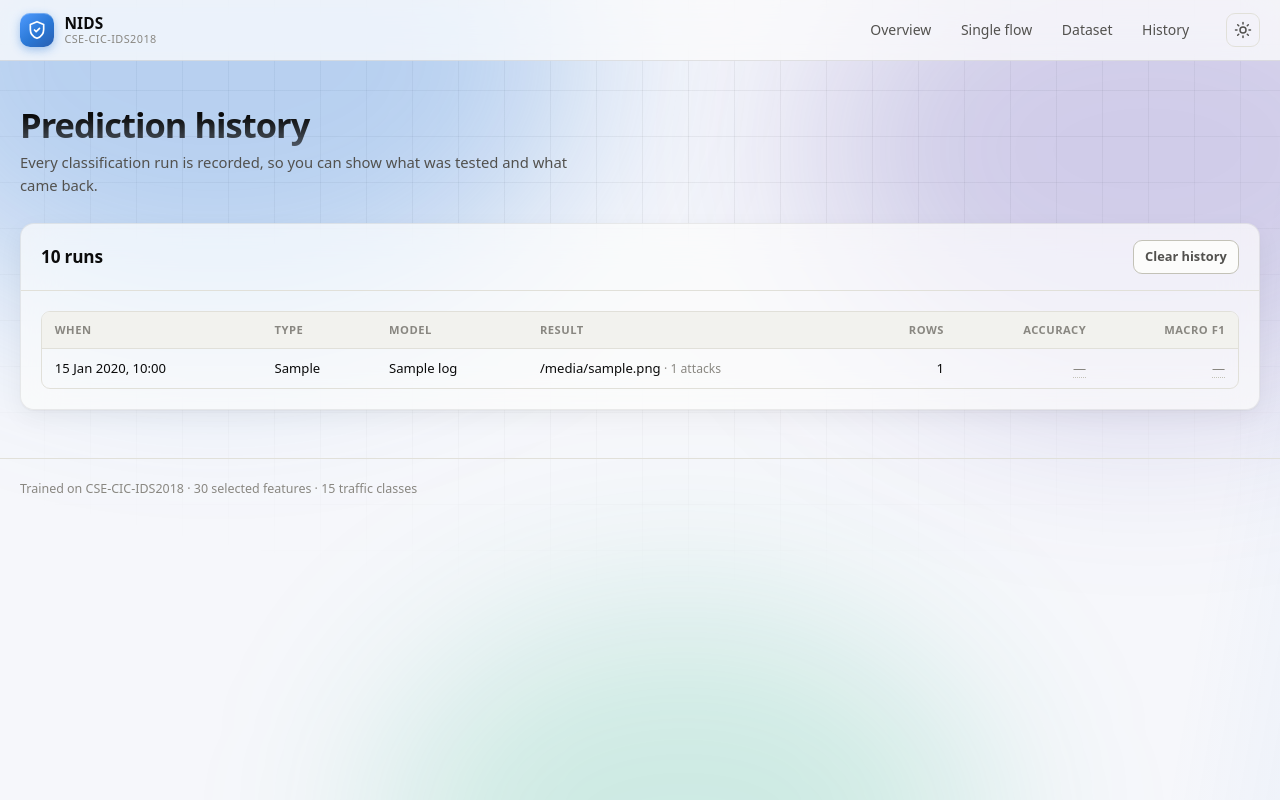
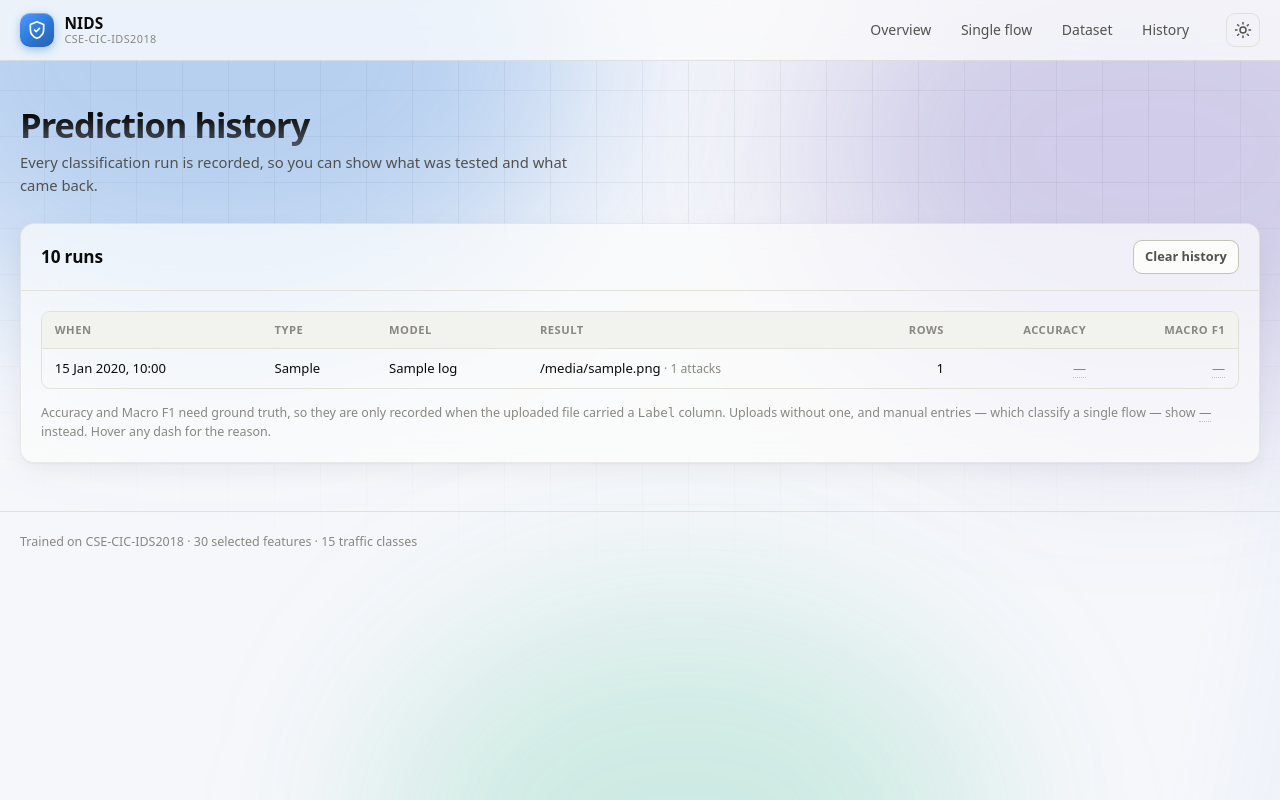
Before and after one commit to mohitbhatta2-ship-it/IDS, a Django app: template webapp_django/predictor/templates/predictor/history.html in a window 1280 px wide. Run offline with Django 5.2, Linux system fonts and the light colour scheme; the template is opened without the code that fills it: most values are stand-ins (such as "Sample title", 1, 10 or a date in 2020); data that the repository does not hold is empty.

Commit message:
Record the row count for manual entries, and say when scores are absent
The Rows column was blank for every manual entry because the manual view
never set row_count. A manual entry classifies exactly one flow, so 1 is
the honest value and the column now shows it. attack_count is recorded on
the same basis.

Accuracy and Macro F1 stay blank where there is no ground truth to compute
them from -- an upload with no Label column, or a single manual flow. They
cannot be filled without inventing them, which is the failure just removed
from the batch path in #17.

What was missing was the explanation, and it was only available on hover.
The history table now carries a visible footnote saying these two columns
need a Label column, so a dash reads as "not applicable here" rather than
"broken".

Co-Authored-By: Claude Opus 5 <noreply@anthropic.com>

```diff
--- a/webapp_django/predictor/templates/predictor/history.html
+++ b/webapp_django/predictor/templates/predictor/history.html
@@ -67,6 +67,12 @@
           </tbody>
         </table>
       </div>
+
+      <p style="font-size: .78rem; color: var(--ink-muted); margin-top: .9rem;">
+        Accuracy and Macro F1 need ground truth, so they are only recorded when the uploaded file
+        carried a <code>Label</code> column. Uploads without one, and manual entries — which classify
+        a single flow — show <span class="na">—</span> instead. Hover any dash for the reason.
+      </p>
     </div>
   {% else %}
     <p class="empty">Nothing yet. Classify a flow or upload a dataset and it will show up here.</p>
--- a/webapp_django/predictor/views.py
+++ b/webapp_django/predictor/views.py
@@ -124,6 +124,10 @@ def api_predict(request):
         predicted_label=result["label"],
         confidence=result["confidence"],
         features=values,
+        # A manual entry is exactly one flow. Recording it means the Rows column
+        # shows 1 rather than a dash that looks like missing data.
+        row_count=1,
+        attack_count=1 if result["is_attack"] else 0,
     )
 
     return JsonResponse(result)
```
